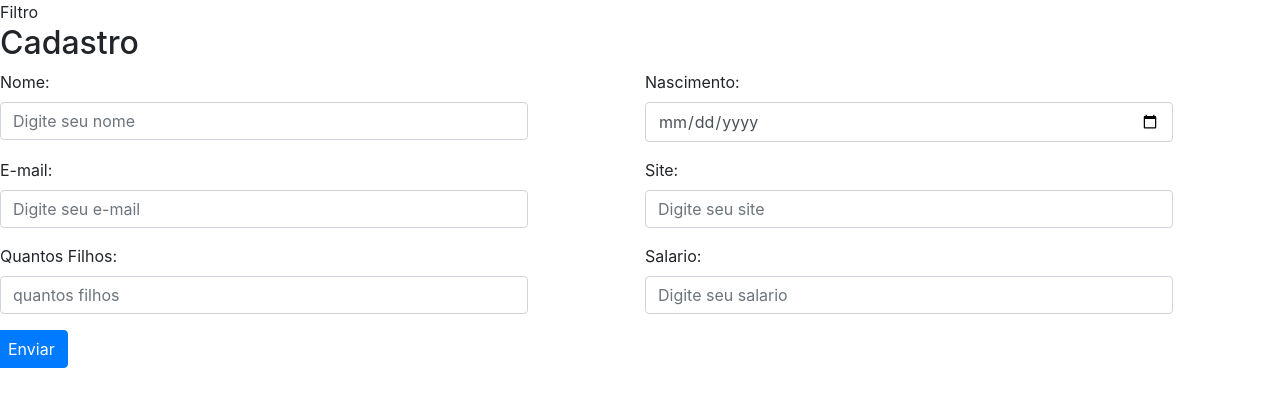
After one commit to PauloHNDS/Curso-PHP, a PHP site: page /CursoPHP/form/filtro.php in a window 1280 px wide. The commit adds this page. Shown: the top 407 px of the page. Run offline with PHP 8.4, Linux system fonts and the light colour scheme; data that the repository does not hold is empty.

Commit message:
terminado o capitulo de form

```diff
--- /dev/null
+++ b/form/filtro.php
@@ -0,0 +1,94 @@
+<?php
+ini_set('display_errors',0);
+?>
+<!--# bootstrap 4 css #-->
+<link rel="stylesheet" href="https://maxcdn.bootstrapcdn.com/bootstrap/4.0.0/css/bootstrap.min.css" integrity="sha384-Gn5384xqQ1aoWXA+058RXPxPg6fy4IWvTNh0E263XmFcJlSAwiGgFAW/dAiS6JXm" crossorigin="anonymous">
+<!--# bootstrap 4 css #-->
+
+<div class="titulo">Filtro</div>
+<?php
+
+    if(count($_POST) > 0) {
+        $erros = [];
+
+        if(!filter_input(INPUT_POST,"nome")) {
+            $erros['nome'] = '<p class="alert alert-danger">Nome é obrigatorio </p>';
+        }
+
+        if(filter_input(INPUT_POST,"nascimento")) {
+            $data = DateTime::createFromFormat(
+                'd/m/Y',$_POST['nascimento']
+            );
+            if ($data) {
+                $erros['nascimento'] = '<p class="alert alert-danger">Data deve estar no padrão dia/mes/ano </p>';
+            }
+        }
+
+        if(!filter_var($_POST['email'],FILTER_VALIDATE_EMAIL)) {
+            $erros['email'] = '<p class="alert alert-danger">Email invalido </p>';
+        }
+
+        if(!filter_var($_POST['site'],FILTER_VALIDATE_URL)) {
+            $erros['site'] = '<p class="alert alert-danger">url invalida </p>';
+        }
+
+        $filhos = [
+            "options" => ["min_range" => 0, "max_range" => 20]
+        ];
+
+        if(!filter_var($_POST['filhos'],FILTER_VALIDATE_INT,$filhos) && $_POST['filhos'] != 0) {
+            $erros['filhos'] = '<p class="alert alert-danger">Quantidade de filhos invalido </p>';
+        }
+
+        $salario = ['options' => ['decimal' => ',']];
+
+        if (!filter_var($_POST['salario'],FILTER_VALIDATE_FLOAT,$salario) ) {
+            $erros['salario'] = '<p class="alert alert-danger">Salario invalido </p>';
+        }
+    }
+?>
+<h2>Cadastro</h2>
+<form action="#" method="post">
+    <div class="form-row">
+        <div class="form-group col-md-5">
+            <label for="nome">Nome: </label> <br>
+            <input type="text" name="nome" id="nome"  class="form-control <?= $erros['nome'] ? 'is-invalid' : ''; ?>" placeholder="Digite seu nome" value="<?= $_POST['nome'] ?>">
+            <div class="invalid-feedback">
+                <?= $erros['nome'] ?>
+            </div>
+        </div>
+        <div class="form-group col-md-1">
+        <!--espaço entre os inputs -->
+        </div>
+        <div class="form-group col-md-5">
+            <label for="nascimento">Nascimento: </label> <br>
+            <input type="date" name="nascimento" id="nascimento" class="form-control" placeholder="Digite sua data de nascimento" value="<?= $_POST['nascimento'] ?>">
+        </div>
+        <div class="form-group col-md-5">
+            <label for="email">E-mail: </label> <br>
+            <input type="email" name="email" id="email" class="form-control" placeholder="Digite seu e-mail" value="<?= $_POST['email'] ?>">
+        </div>
+        <div class="form-group col-md-1">
+        <!--espaço entre os inputs -->
+        </div>
+        <div class="form-group col-md-5">
+            <label for="site">Site: </label> <br>
+            <input type="url" name="site" id="site" class="form-control" placeholder="Digite seu site" value="<?= $_POST['site'] ?>">
+        </div>
+        <div class="form-group col-md-5">
+            <label for="qtFilhos">Quantos Filhos:</label>
+            <input type="number" name="qtfilho" id="qtfilho" class="form-control" placeholder="quantos filhos " value="<?= $_POST['qtfilho'] ?>">
+        </div>
+        <div class="form-group col-md-1">
+        <!--espaço entre os inputs -->
+        </div>
+        <div class="form-group col-md-5">
+            <label for="salario">Salario:</label>
+            <input type="number" name="salario" id="salario" class="form-control" placeholder="Digite seu salario" value="<?= $_POST['salario'] ?>">
+        </div>
+        <div class="form-group col-md-1">
+        <!--espaço entre os inputs -->
+        </div>
+        <button class="btn btn-primary lg">Enviar</button>
+    </div>
+</form>
```
Also changed, not shown: API/dateTime.php (+35 -2 lines), API/download.php (added, +47 -0 lines), API/upload.php (added, +31 -0 lines), index.php (+9 -0 lines), API/image/ download.jpg (added).
